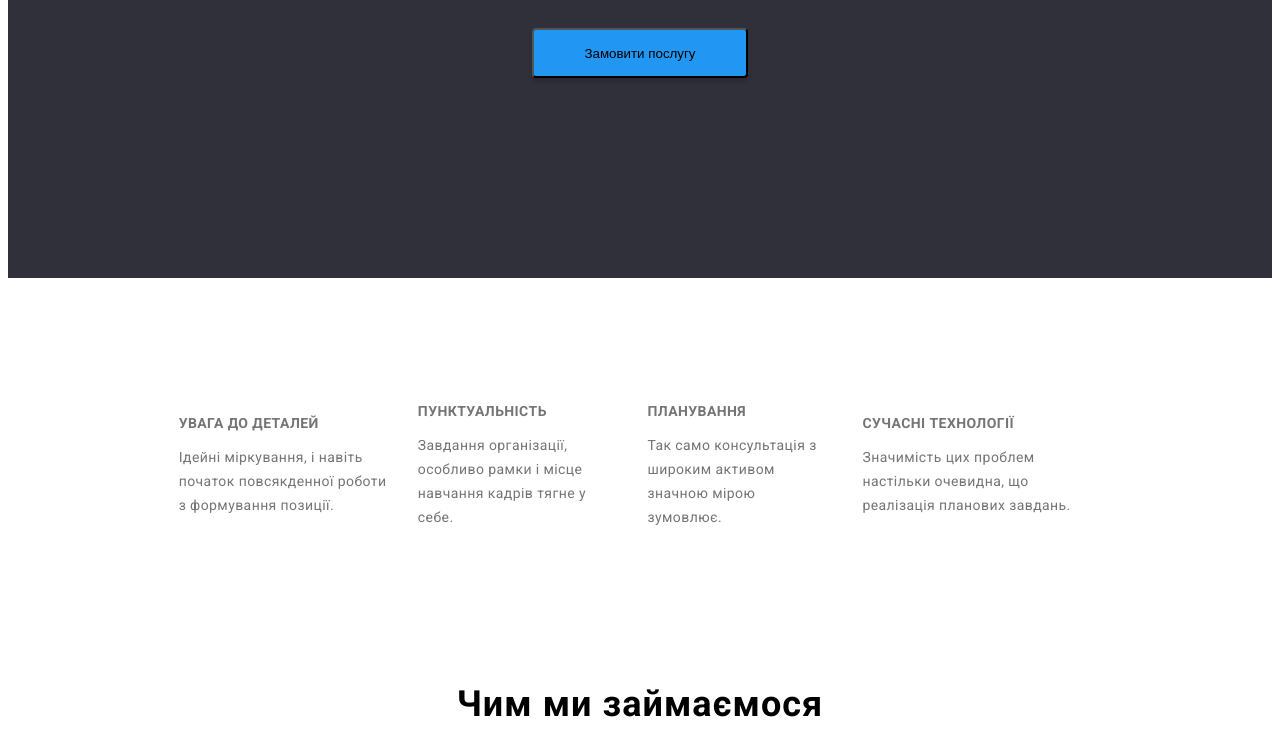
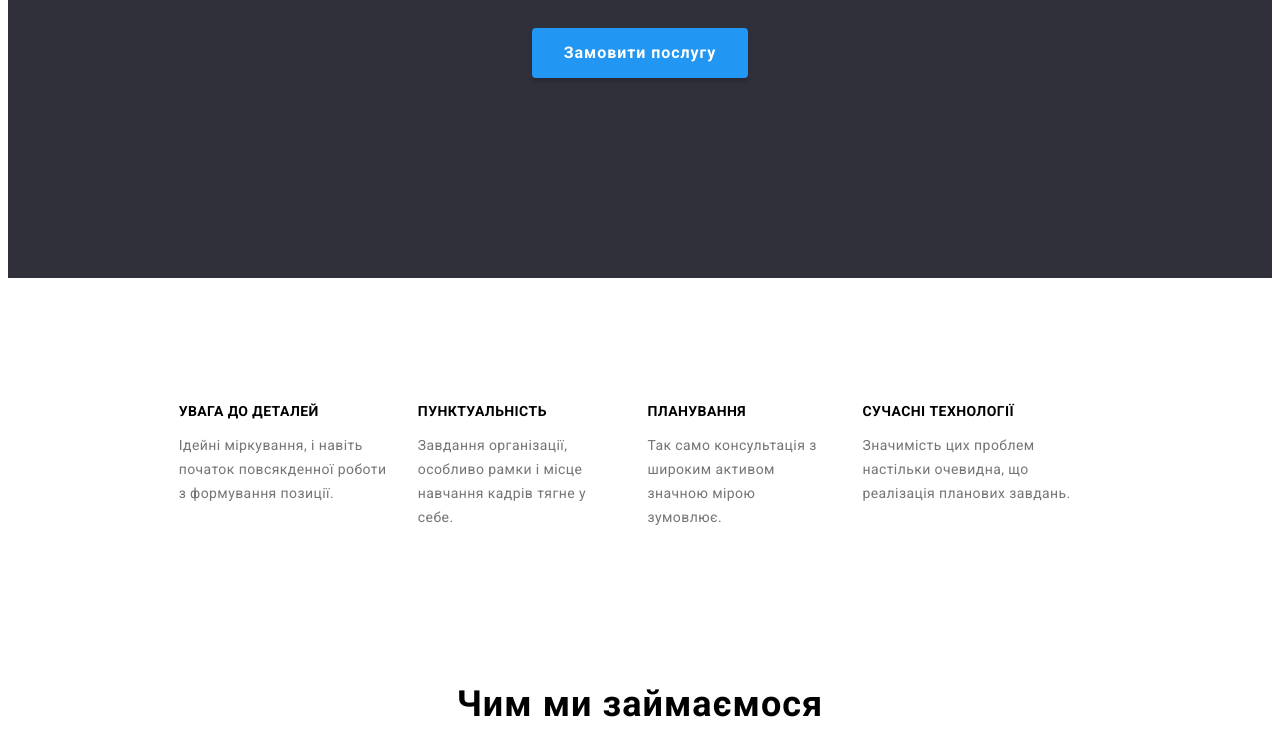
Before and after one commit to muthelain/goit-markup-hw-02, a plain HTML site: page index.html in a window 1280 px wide. Shown: the part 511-1254 px from the top of the page. Drawn offline with Linux system fonts and the light colour scheme.

Commit message:
Update main.css

```diff
--- a/css/main.css
+++ b/css/main.css
@@ -12,8 +12,8 @@
 }
 body{
     font-family: "Roboto", sans-serif;
-    background-color: rgba(255, 255, 255, 1);
-    color: var(--whitecolor);
+    background-color: var(--whitecolor);
+    color: var(--maincolor);
 }
 .container{
     max-width: 73%;
@@ -140,6 +140,14 @@ body{
     width: 216px;
     height: 50px;
     cursor: pointer;
+    font-family: 'Roboto';
+    font-style: normal;
+    font-weight: 700;
+    font-size: 16px;
+    line-height: 30px;
+    letter-spacing: 0.06em;
+    border: transparent;
+    color: #FFFFFF;
 }
 
 /* peculiarities */
@@ -154,7 +162,6 @@ body{
     padding: 0;
     display: flex;
     justify-content: center;
-    align-items: center;
 }
 .peculiarities__list li{
     list-style: none;
@@ -170,7 +177,6 @@ body{
     line-height: 16px;
     letter-spacing: 0.03em;
     text-transform: uppercase;
-    color: var(--secondcolor);
 }
 .peculiarities__text p{
     font-family: 'Roboto';
@@ -346,6 +352,7 @@ footer{
     box-shadow: 0px 3px 1px rgba(0, 0, 0, 0.1), 0px 1px 2px rgba(0, 0, 0, 0.08), 0px 2px 2px rgba(0, 0, 0, 0.12);
     border-radius: 4px;
     cursor: pointer;
+    border: transparent;
 }
 .portfolio__filters button:hover,
 .portfolio__filters button.active{
```
